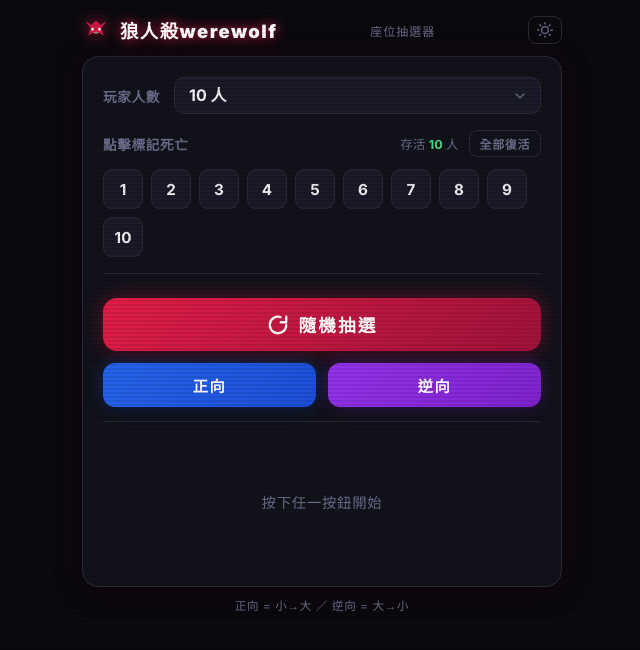
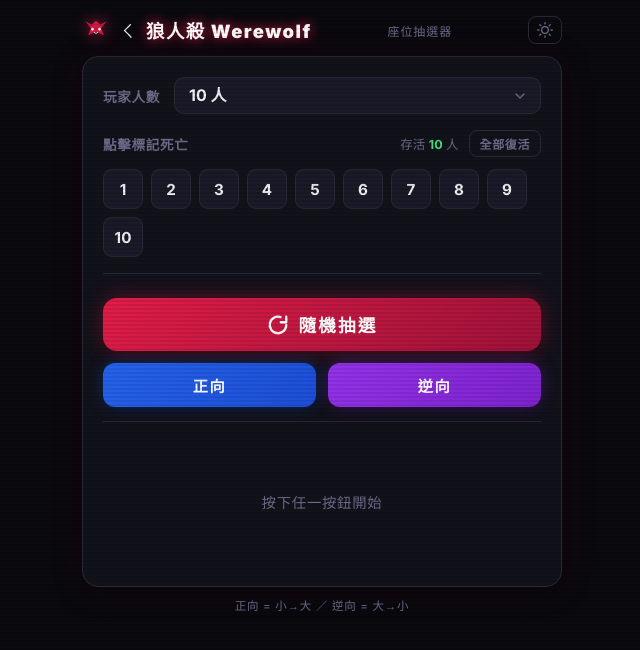
Before and after one commit to nia3943/werewolf-game, a plain HTML site: page index.html in a window 1280 px wide. Shown: the whole page, without its empty margins (318-958 px from the left). Drawn offline with Linux system fonts and the light colour scheme.

Commit message:
fix: improvde game title readability

```diff
--- a/index.html
+++ b/index.html
@@ -553,7 +553,7 @@
       <circle cx="40" cy="30" r="3" fill="#FFF"/>
       <path d="M28 38 Q32 42 36 38" stroke="#FFF" stroke-width="2" stroke-linecap="round" fill="none"/>
     </svg>
-    <h1 class="title">狼人殺werewolf</h1>
+ㄑ    <h1 class="title">狼人殺 Werewolf</h1>
     <span class="subtitle">座位抽選器</span>
     <button class="btn-theme" id="themeToggle" onclick="toggleTheme()" aria-label="切換主題">
       <svg id="themeIcon" viewBox="0 0 24 24" fill="none" stroke="currentColor" stroke-width="2" stroke-linecap="round" stroke-linejoin="round"></svg>
```
